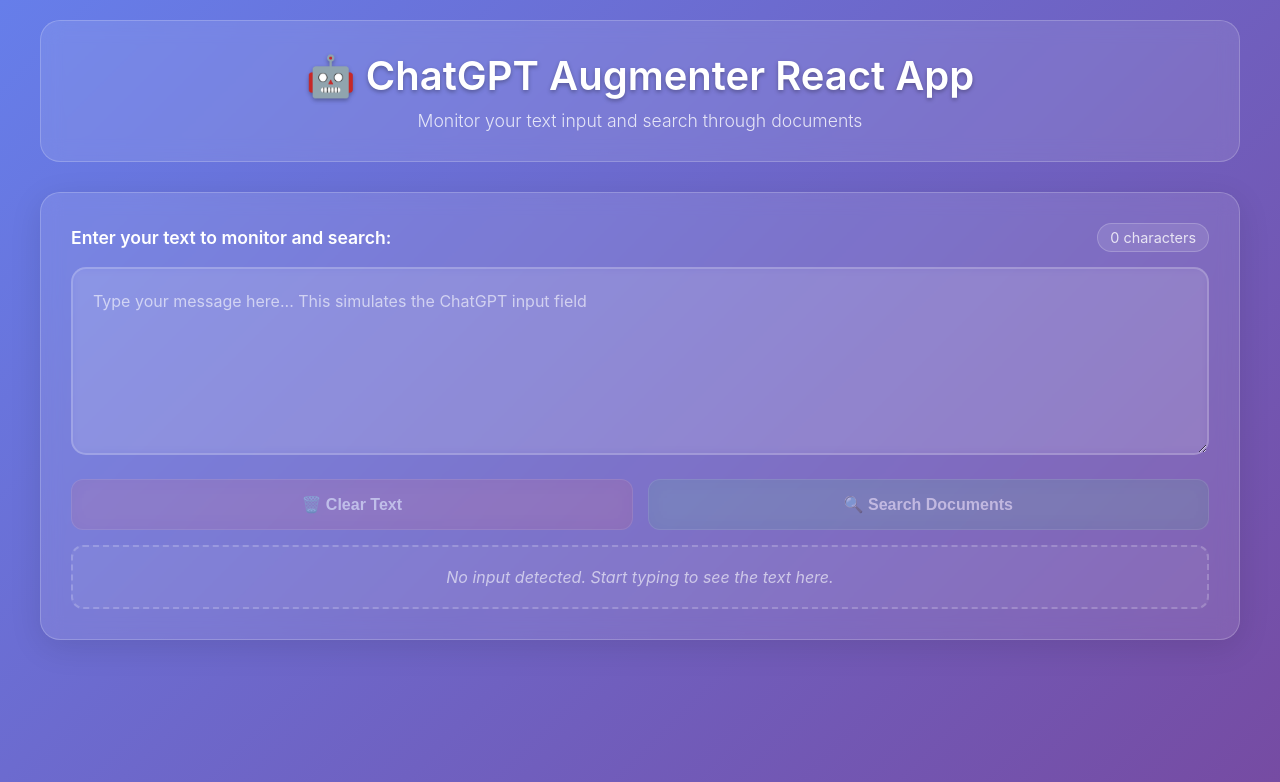
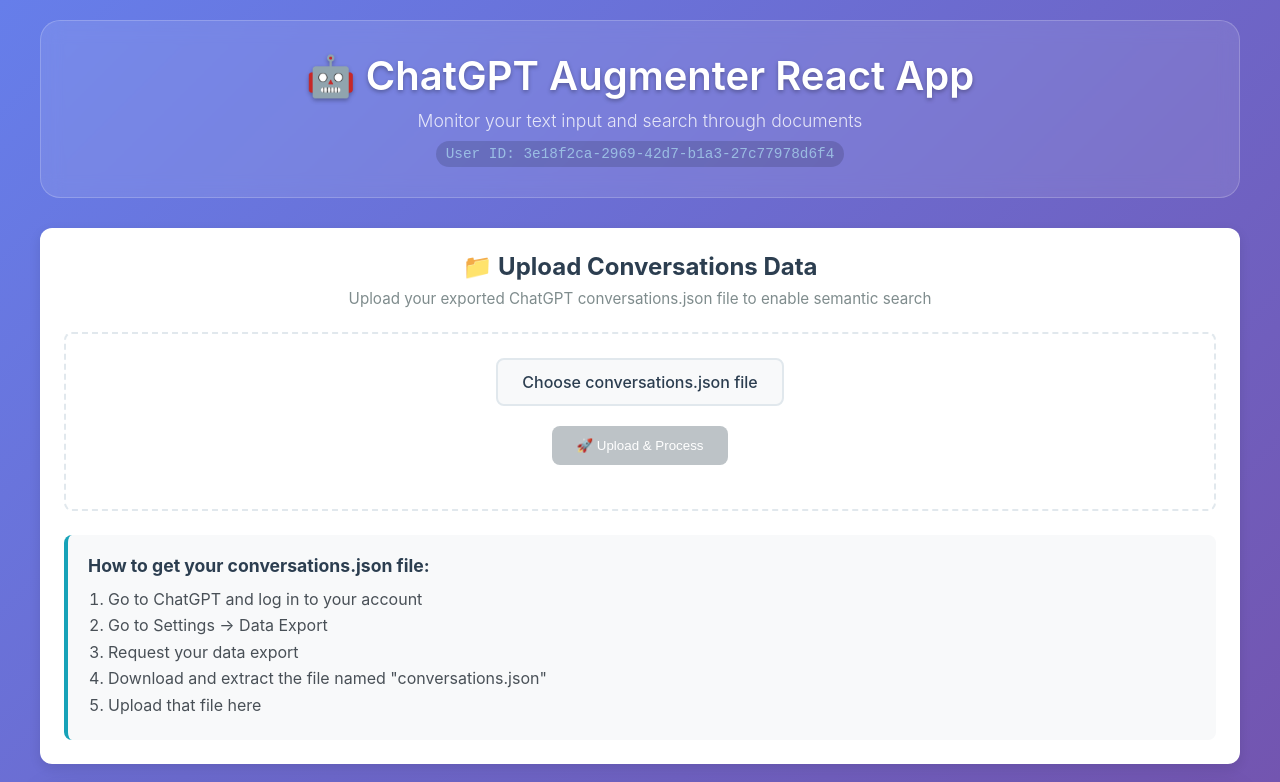
Before and after one commit to AyushPai4159/ChatGPTAugmenter, a React (Create React App) app in the folder react-app/: page / in a window 1280 px wide. Shown: the top 782 px of the page. Built offline with nearby package versions, Linux system fonts and the light colour scheme; the HTML template or start-up script is replaced by a standard one.

Commit message:
checkout test directory rf0.6-uiOLD for upload functionality

```diff
--- a/react-app/src/App.css
+++ b/react-app/src/App.css
@@ -37,6 +37,18 @@
   font-weight: 300;
 }
 
+.user-id {
+  margin: 10px 0 0 0;
+  font-size: 0.9rem;
+  opacity: 0.7;
+  font-family: 'Courier New', monospace;
+  color: #a8d8e8;
+  background: rgba(0, 0, 0, 0.2);
+  padding: 5px 10px;
+  border-radius: 15px;
+  display: inline-block;
+}
+
 @media (max-width: 768px) {
   .App {
     padding: 10px;
--- a/react-app/src/App.js
+++ b/react-app/src/App.js
@@ -1,13 +1,36 @@
 import React, { useState, useEffect } from 'react';
 import InputMonitor from './components/InputMonitor';
 import SearchResults from './components/SearchResults';
+import FileUpload from './components/FileUpload';
 import './App.css';
+
+// Simple UUID v4 generator
+const generateUUID = () => {
+  return 'xxxxxxxx-xxxx-4xxx-yxxx-xxxxxxxxxxxx'.replace(/[xy]/g, function(c) {
+    const r = Math.random() * 16 | 0;
+    const v = c === 'x' ? r : (r & 0x3 | 0x8);
+    return v.toString(16);
+  });
+};
 
 function App() {
   const [currentInputText, setCurrentInputText] = useState('');
   const [searchResults, setSearchResults] = useState(null);
   const [isLoading, setIsLoading] = useState(false);
   const [lastUpdated, setLastUpdated] = useState(null);
+  const [userUUID, setUserUUID] = useState(null);
+
+  // Generate UUID when app starts
+  useEffect(() => {
+    const uuid = generateUUID();
+    setUserUUID(uuid);
+
+    // Console log that we're sending to backend (simulated)
+    console.log('Sending UUID to backend:', uuid);
+
+    // Console log the UUID after finishing
+    console.log('Generated User UUID:', uuid);
+  }, []);
 
   return (
     <div className="App">
@@ -15,7 +38,12 @@
         <div className="header">
           <h1>🤖 ChatGPT Augmenter React App</h1>
           <p className="subtitle">Monitor your text input and search through documents</p>
+          {userUUID && (
+            <p className="user-id">User ID: {userUUID}</p>
+          )}
         </div>
+
+        <FileUpload userUUID={userUUID} />
 
         <InputMonitor
           currentInputText={currentInputText}
@@ -25,6 +53,7 @@
           onSearch={setSearchResults}
           isLoading={isLoading}
           setIsLoading={setIsLoading}
+          userUUID={userUUID}
         />
 
         {searchResults && (
--- /dev/null
+++ b/react-app/src/components/FileUpload.css
@@ -0,0 +1,233 @@
+.file-upload {
+  background: #ffffff;
+  border-radius: 12px;
+  box-shadow: 0 4px 12px rgba(0, 0, 0, 0.1);
+  margin: 20px 0;
+}
+
+.upload-container {
+  padding: 24px;
+}
+
+.upload-header {
+  text-align: center;
+  margin-bottom: 24px;
+}
+
+.upload-header h3 {
+  margin: 0 0 8px 0;
+  color: #2c3e50;
+  font-size: 1.5rem;
+}
+
+.upload-description {
+  color: #7f8c8d;
+  margin: 0;
+  font-size: 0.95rem;
+}
+
+.upload-section {
+  border: 2px dashed #e1e8ed;
+  border-radius: 8px;
+  padding: 24px;
+  text-align: center;
+  transition: border-color 0.3s ease;
+  margin-bottom: 24px;
+}
+
+.upload-section:hover {
+  border-color: #3498db;
+}
+
+.file-input-container {
+  margin-bottom: 16px;
+}
+
+.file-input {
+  display: none;
+}
+
+.file-input-label {
+  display: inline-block;
+  padding: 12px 24px;
+  background: #f8f9fa;
+  border: 2px solid #e1e8ed;
+  border-radius: 8px;
+  cursor: pointer;
+  transition: all 0.3s ease;
+  font-weight: 500;
+  color: #2c3e50;
+}
+
+.file-input-label:hover {
+  background: #e3f2fd;
+  border-color: #3498db;
+  color: #1565c0;
+}
+
+.file-input:disabled + .file-input-label {
+  opacity: 0.6;
+  cursor: not-allowed;
+}
+
+.file-info {
+  margin: 16px 0;
+  padding: 12px;
+  background: #f8f9fa;
+  border-radius: 6px;
+  border-left: 4px solid #3498db;
+}
+
+.file-details {
+  display: flex;
+  align-items: center;
+  justify-content: center;
+  gap: 8px;
+}
+
+.file-name {
+  font-weight: 500;
+  color: #2c3e50;
+}
+
+.file-size {
+  color: #7f8c8d;
+  font-size: 0.9rem;
+}
+
+.upload-buttons {
+  display: flex;
+  gap: 12px;
+  justify-content: center;
+  margin: 20px 0;
+}
+
+.upload-btn {
+  padding: 12px 24px;
+  background: #3498db;
+  color: white;
+  border: none;
+  border-radius: 8px;
+  cursor: pointer;
+  font-weight: 500;
+  transition: all 0.3s ease;
+  min-width: 160px;
+}
+
+.upload-btn:hover:not(:disabled) {
+  background: #2980b9;
+  transform: translateY(-1px);
+}
+
+.upload-btn:disabled {
+  background: #bdc3c7;
+  cursor: not-allowed;
+  transform: none;
+}
+
+.upload-btn.uploading {
+  background: #f39c12;
+}
+
+.upload-btn.success {
+  background: #27ae60;
+}
+
+.upload-btn.error {
+  background: #e74c3c;
+}
+
+.reset-btn {
+  padding: 12px 20px;
+  background: #95a5a6;
+  color: white;
+  border: none;
+  border-radius: 8px;
+  cursor: pointer;
+  font-weight: 500;
+  transition: all 0.3s ease;
+}
+
+.reset-btn:hover:not(:disabled) {
+  background: #7f8c8d;
+  transform: translateY(-1px);
+}
+
+.reset-btn:disabled {
+  background: #bdc3c7;
+  cursor: not-allowed;
+  transform: none;
+}
+
+.upload-status {
+  margin: 16px 0;
+  padding: 12px;
+  border-radius: 6px;
+  font-weight: 500;
+  text-align: center;
+}
+
+.upload-status.uploading {
+  background: #fff3cd;
+  color: #856404;
+  border: 1px solid #ffeaa7;
+}
+
+.upload-status.success {
+  background: #d4edda;
+  color: #155724;
+  border: 1px solid #c3e6cb;
+}
+
+.upload-status.error {
+  background: #f8d7da;
+  color: #721c24;
+  border: 1px solid #f5c6cb;
+}
+
+.upload-help {
+  background: #f8f9fa;
+  border-radius: 8px;
+  padding: 20px;
+  border-left: 4px solid #17a2b8;
+}
+
+.upload-help h4 {
+  margin: 0 0 12px 0;
+  color: #2c3e50;
+  font-size: 1.1rem;
+}
+
+.upload-help ol {
+  margin: 0;
+  padding-left: 20px;
+  color: #495057;
+}
+
+.upload-help li {
+  margin: 4px 0;
+  line-height: 1.4;
+}
+
+/* Responsive design */
+@media (max-width: 768px) {
+  .upload-container {
+    padding: 16px;
+  }
+
+  .upload-buttons {
+    flex-direction: column;
+    align-items: center;
+  }
+
+  .upload-btn,
+  .reset-btn {
+    width: 100%;
+    max-width: 200px;
+  }
+
+  .file-details {
+    flex-direction: column;
+    gap: 4px;
+  }
+}
--- /dev/null
+++ b/react-app/src/components/FileUpload.js
@@ -0,0 +1,143 @@
+import React, { useState } from 'react';
+import axios from 'axios';
+import './FileUpload.css';
+
+const FileUpload = ({ userUUID }) => {
+  const [selectedFile, setSelectedFile] = useState(null);
+  const [isUploading, setIsUploading] = useState(false);
+  const [uploadStatus, setUploadStatus] = useState('');
+
+  const handleFileSelect = (event) => {
+    const file = event.target.files[0];
+
+    if (file) {
+      // Check if file is JSON
+      if (file.type !== 'application/json' && !file.name.endsWith('.json')) {
+        setUploadStatus('error');
+        alert('Please select a JSON file');
+        return;
+      }
+
+      // Check if filename is conversations.json
+      if (file.name !== 'conversations.json') {
+        setUploadStatus('error');
+        alert('File must be named "conversations.json"');
+        return;
+      }
+
+      setSelectedFile(file);
+      setUploadStatus('');
+    }
+  };
+
+  const integrateBackendUpload = async () => {
+    console.log("Sending upload request to backend with UUID:", userUUID);
+    console.log("File:", selectedFile?.name);
+    console.log("Unimplemented as of now");
+    setIsUploading(false);
+    setUploadStatus('success');
+  }
+
+  const handleUpload = async () => {
+    if (!selectedFile) {
+      alert('Please select a conversations.json file first');
+      return;
+    }
+
+    setIsUploading(true);
+    setUploadStatus('uploading');
+    integrateBackendUpload()
+
+  };
+
+  const resetUpload = () => {
+    setSelectedFile(null);
+    setUploadStatus('');
+    // Reset the file input
+    const fileInput = document.getElementById('file-input');
+    if (fileInput) {
+      fileInput.value = '';
+    }
+  };
+
+  return (
+    <div className="file-upload">
+      <div className="upload-container">
+        <div className="upload-header">
+          <h3>📁 Upload Conversations Data</h3>
+          <p className="upload-description">
+            Upload your exported ChatGPT conversations.json file to enable semantic search
+          </p>
+        </div>
+
+        <div className="upload-section">
+          <div className="file-input-container">
+            <input
+              id="file-input"
+              type="file"
+              accept=".json,application/json"
+              onChange={handleFileSelect}
+              className="file-input"
+              disabled={isUploading}
+            />
+            <label htmlFor="file-input" className="file-input-label">
+              {selectedFile ? selectedFile.name : 'Choose conversations.json file'}
+            </label>
+          </div>
+
+          {selectedFile && (
+            <div className="file-info">
+              <div className="file-details">
+                <span className="file-name">📄 {selectedFile.name}</span>
+                <span className="file-size">
+                  ({(selectedFile.size / 1024 / 1024).toFixed(2)} MB)
+                </span>
+              </div>
+            </div>
+          )}
+
+          <div className="upload-buttons">
+            <button
+              onClick={handleUpload}
+              disabled={!selectedFile || isUploading}
+              className={`upload-btn ${uploadStatus}`}
+            >
+              {isUploading ? '⏳ Processing...' : '🚀 Upload & Process'}
+            </button>
+
+            {selectedFile && (
+              <button
+                onClick={resetUpload}
+                disabled={isUploading}
+                className="reset-btn"
+              >
+                🗑️ Clear
+              </button>
+            )}
+          </div>
+
+          {uploadStatus && (
+            <div className={`upload-status ${uploadStatus}`}>
+              {uploadStatus === 'uploading' && '⏳ Uploading and processing your conversations...'}
+              {uploadStatus === 'success' && '✅ Upload completed successfully!'}
+              {uploadStatus === 'error' && '❌ Upload failed. Please try again.'}
+            </div>
+          )}
+        </div>
+
+        <div className="upload-help">
+          <h4>How to get your conversations.json file:</h4>
+          <ol>
+            <li>Go to ChatGPT and log in to your account</li>
+            <li>Go to Settings → Data Export</li>
+            <li>Request your data export</li>
+            <li>Download and extract the file named "conversations.json"</li>
+            <li>Upload that file here</li>
+          </ol>
+        </div>
+      </div>
+    </div>
+  );
+};
+
+export default FileUpload;
```
Also changed, not shown: react-app/src/components/InputMonitor.js (+20 -42 lines).
